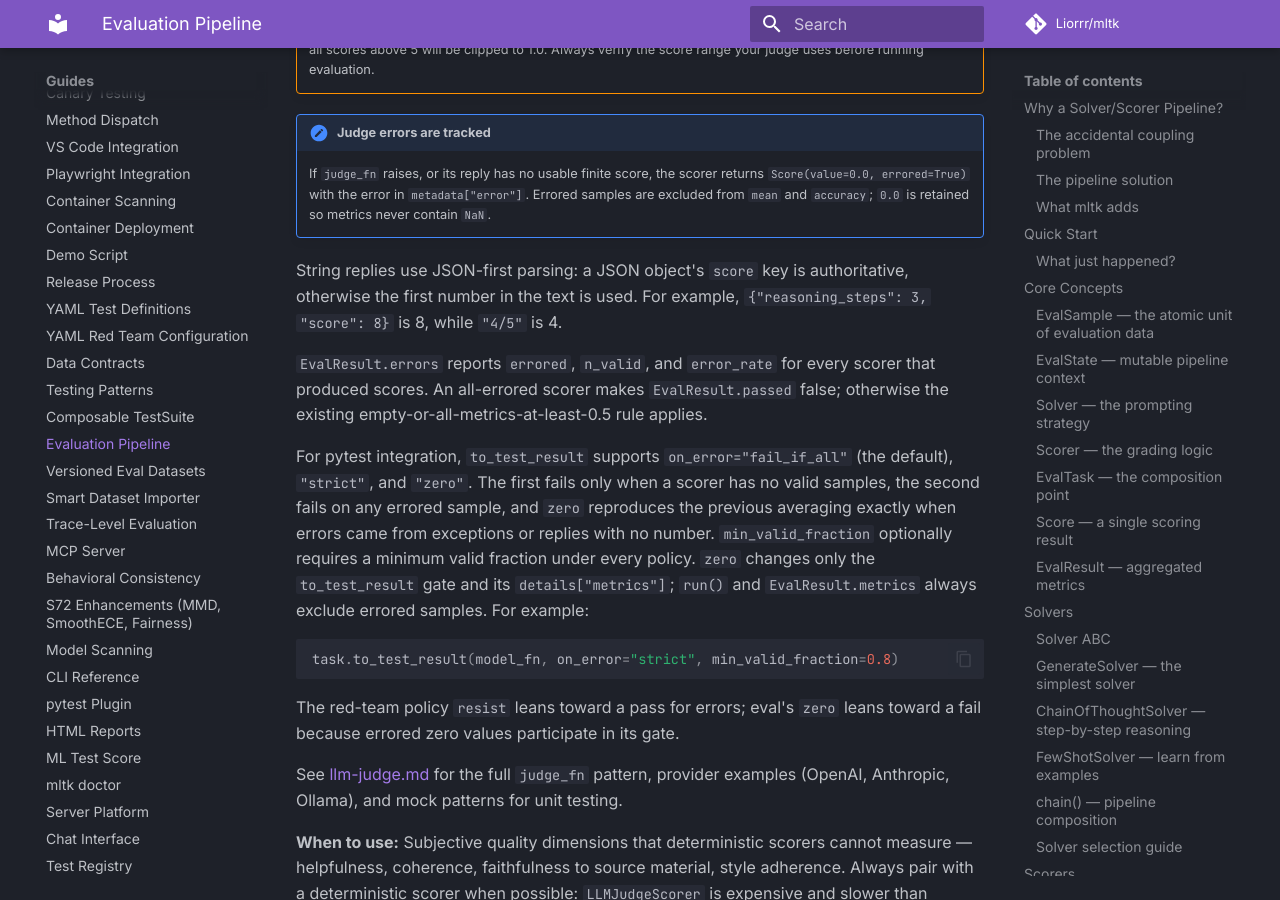
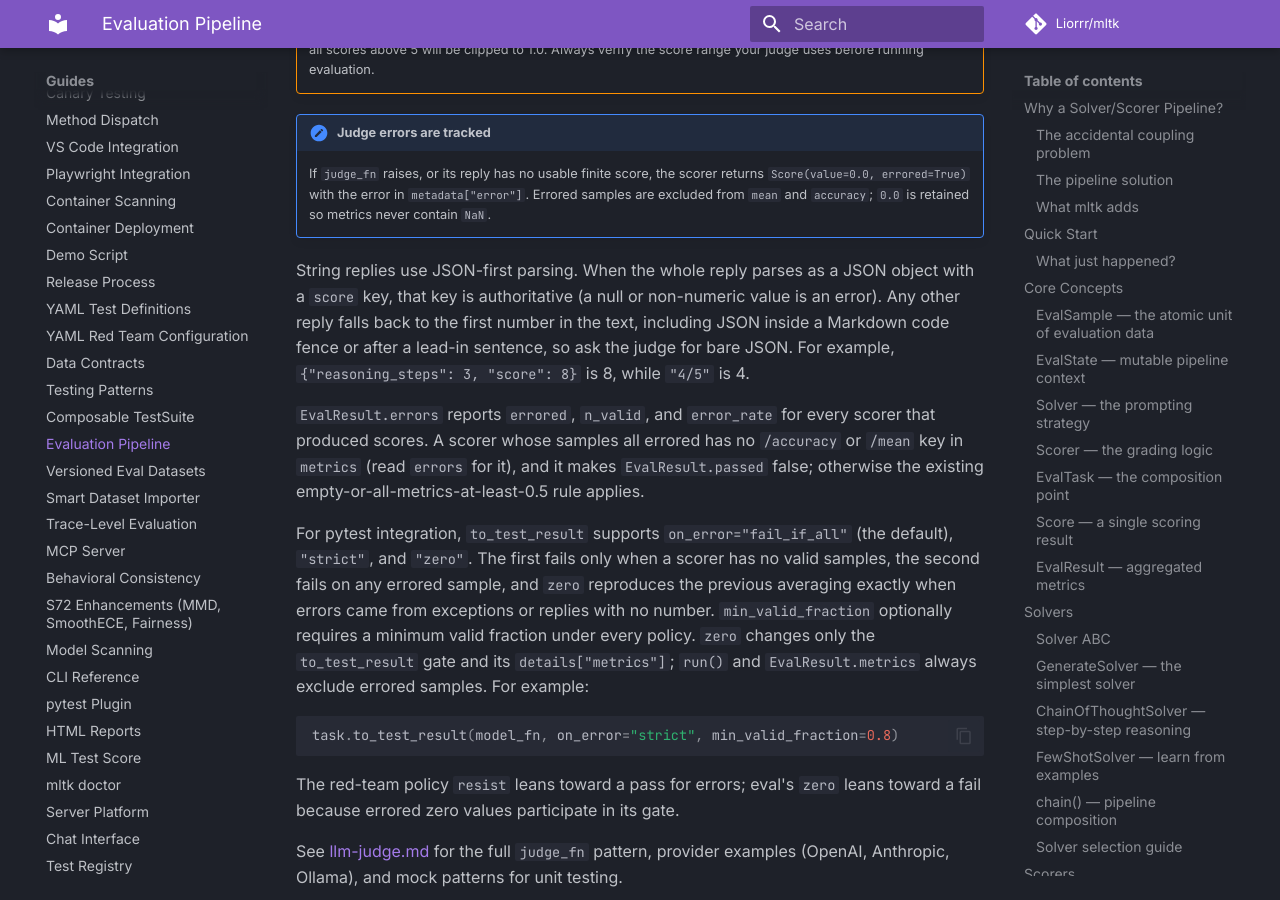
Before and after one commit to Liorrr/mltk, an MkDocs documentation site: the page built from docs/api/eval-pipeline.md, in a window 1280 px wide and 900 px high, scrolled down 15175 px. Built offline with MkDocs 1.6.1 and Material for MkDocs 9.7.7, drawn with Linux system fonts in a browser that asks for light colours; comment, search, counter and statistics services are not loaded.

```diff
--- a/docs/api/eval-pipeline.md
+++ b/docs/api/eval-pipeline.md
@@ -715,13 +715,18 @@ The raw score is normalized to `[0.0, 1.0]` by dividing by `max_score`.
     `metadata["error"]`. Errored samples are excluded from `mean` and
     `accuracy`; `0.0` is retained so metrics never contain `NaN`.
 
-String replies use JSON-first parsing: a JSON object's `score` key is
-authoritative, otherwise the first number in the text is used. For example,
-`{"reasoning_steps": 3, "score": 8}` is 8, while `"4/5"` is 4.
+String replies use JSON-first parsing. When the whole reply parses as a JSON
+object with a `score` key, that key is authoritative (a null or non-numeric
+value is an error). Any other reply falls back to the first number in the text,
+including JSON inside a Markdown code fence or after a lead-in sentence, so ask
+the judge for bare JSON. For example, `{"reasoning_steps": 3, "score": 8}` is 8,
+while `"4/5"` is 4.
 
 `EvalResult.errors` reports `errored`, `n_valid`, and `error_rate` for every
-scorer that produced scores. An all-errored scorer makes `EvalResult.passed`
-false; otherwise the existing empty-or-all-metrics-at-least-0.5 rule applies.
+scorer that produced scores. A scorer whose samples all errored has no
+`/accuracy` or `/mean` key in `metrics` (read `errors` for it), and it makes
+`EvalResult.passed` false; otherwise the existing empty-or-all-metrics-at-least-0.5
+rule applies.
 
 For pytest integration, `to_test_result` supports `on_error="fail_if_all"`
 (the default), `"strict"`, and `"zero"`. The first fails only when a scorer
```
Also changed, not shown: BACKLOG.md (+4 -3 lines), CHANGELOG.md (+3 -3 lines), CLAUDE.md (+1 -1 lines), README.md (+1 -1 lines), docs/api/pytest-plugin.md (+6 -3 lines), docs/api/test-index.md (+2 -2 lines), docs/index.md (+1 -1 lines), 5 other files.
